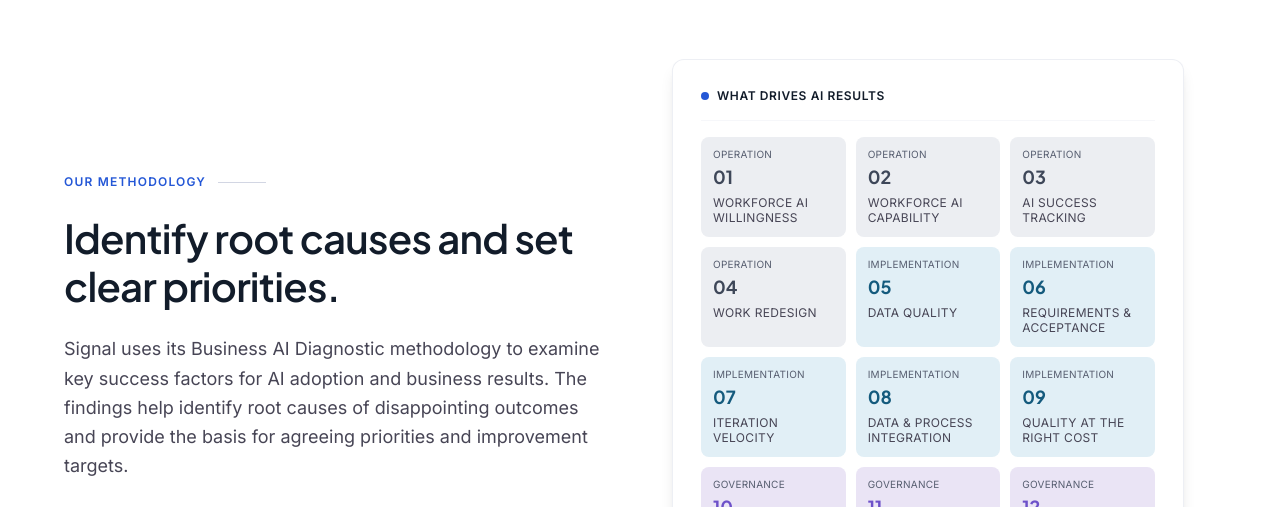
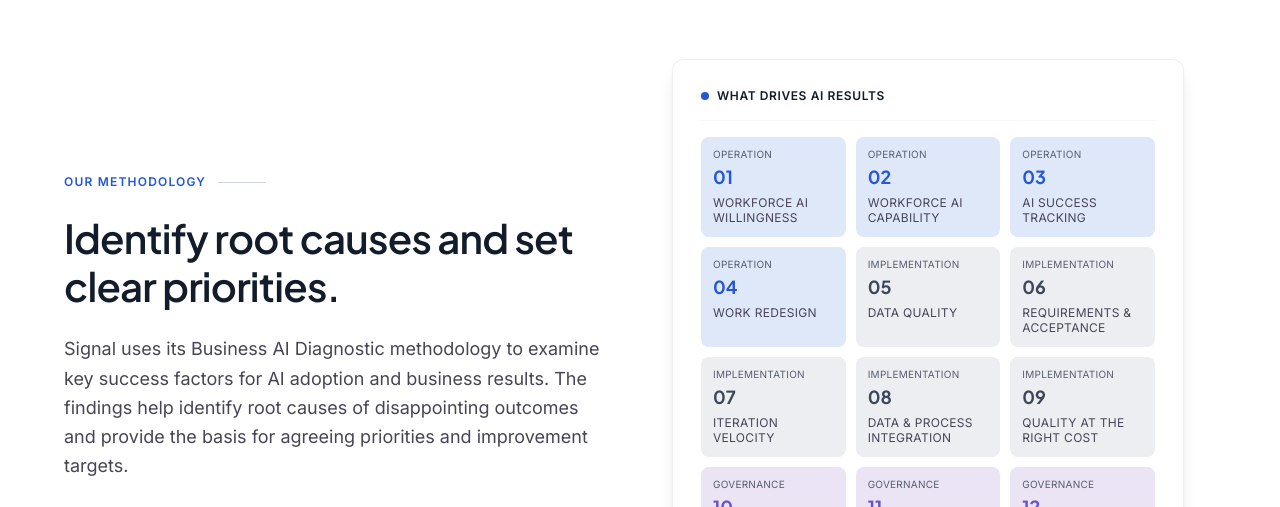
Before and after one commit to signalaibpi/signal-website, a Next.js app: page / in a window 1280 px wide. Shown: the part 1820-2327 px from the top of the page. Built offline with nearby package versions, Linux system fonts and the light colour scheme.

Commit message:
Adjust homepage dimension palette to blue grey and purple

```diff
--- a/components/home/AiResultsGraphic.tsx
+++ b/components/home/AiResultsGraphic.tsx
@@ -1,11 +1,12 @@
 type Area = "Implementation" | "Operation" | "Governance";
 
+// Homepage palette reuses the original blue for Operation and grey for Implementation.
 const AREA_STYLES: Record<Area, { tint: string; text: string }> = {
   Implementation: {
-    tint: "bg-area-implementation-tint",
-    text: "text-area-implementation",
+    tint: "bg-area-operation-tint",
+    text: "text-area-operation",
   },
-  Operation: { tint: "bg-area-operation-tint", text: "text-area-operation" },
+  Operation: { tint: "bg-area-strategy-tint", text: "text-area-strategy" },
   Governance: {
     tint: "bg-area-governance-tint",
     text: "text-area-governance",
```
Also changed, not shown: 1 other file (tests, documents, lock files or other folders).
